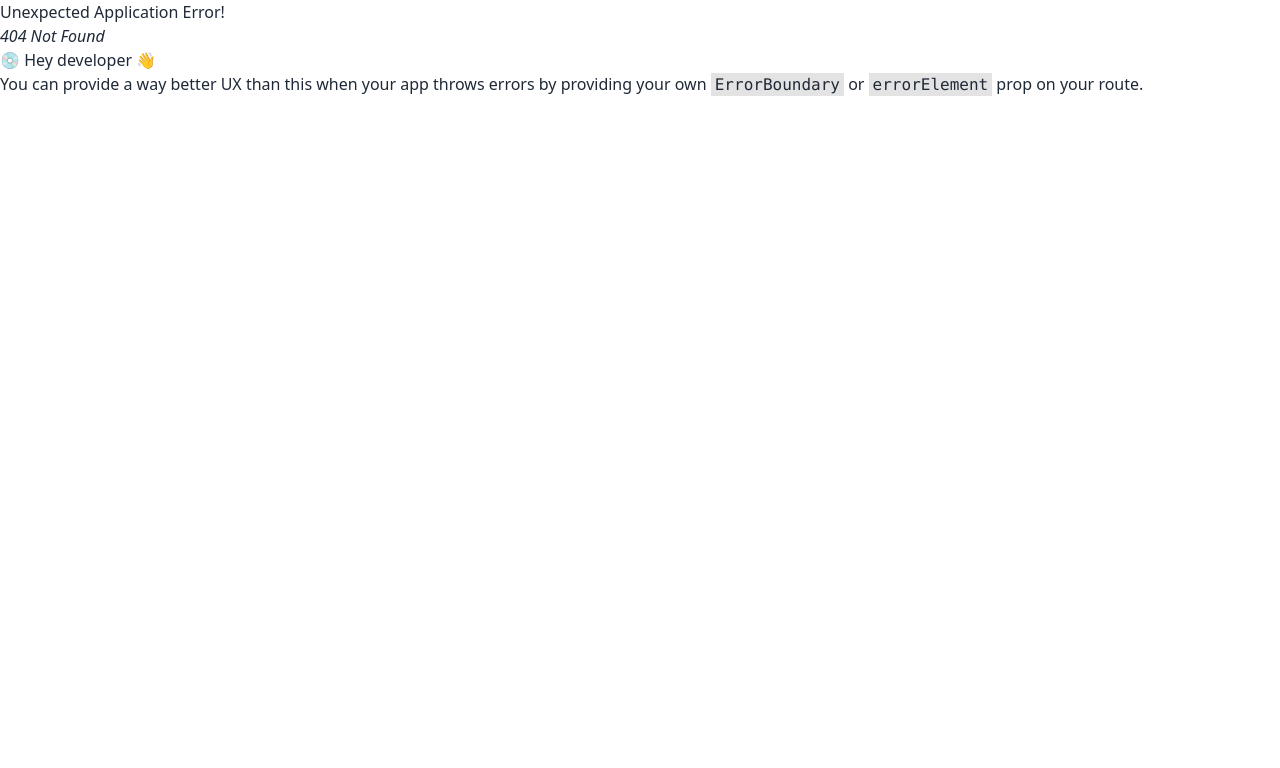
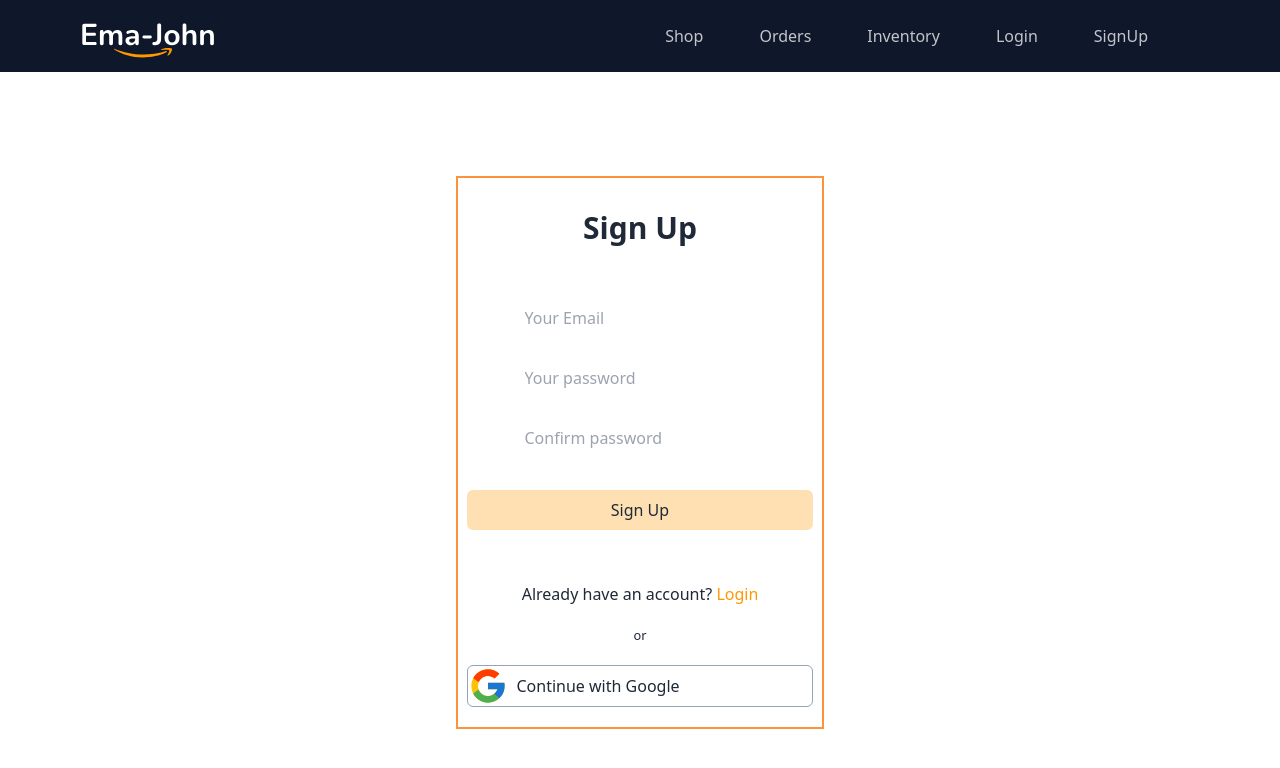
Before and after one commit to sranik28/Ema-John-Practice-react, a React (Vite) app: page /signUp in a window 1280 px wide. Before the commit this address had no page. Shown: the top 768 px of the page. Built offline with nearby package versions, Linux system fonts and the light colour scheme.

Commit message:
fireBase Added

```diff
--- a/package.json
+++ b/package.json
@@ -10,6 +10,7 @@
   },
   "dependencies": {
     "daisyui": "^2.51.5",
+    "firebase": "^9.19.1",
     "localforage": "^1.10.0",
     "match-sorter": "^6.3.1",
     "react": "^18.2.0",
--- a/src/App.jsx
+++ b/src/App.jsx
@@ -6,7 +6,7 @@ import Header from './componentes/Header/Header'
 import Cards from './componentes/Cards/Cards'
 
 function App() {
-  const [count, setCount] = useState(0)
+
 
   return (
     <div className="App">
--- /dev/null
+++ b/src/Context/Context.jsx
@@ -0,0 +1,41 @@
+import { createContext, useContext, useState } from "react";
+import { createUserWithEmailAndPassword, getAuth, signInWithEmailAndPassword, signOut } from "firebase/auth";
+import app from "../fireBase/fireBase.config";
+
+const AuthContext = createContext(null)
+
+const auth = getAuth(app)
+
+const AuthProvider = ({ children }) => {
+
+    const [user, setUser] = useState(null)
+
+    const createUser = (email, password) => {
+        return createUserWithEmailAndPassword(auth, email, password)
+    }
+
+    const singInUser = (email, password) => {
+        return signInWithEmailAndPassword(auth, email, password)
+    }
+
+    const logOut = () => {
+        return signOut(auth)
+    }
+
+    const authInfo = {
+        user,
+        createUser,
+        singInUser,
+        logOut
+    }
+
+    return <AuthContext.Provider value={authInfo}>
+        {children}
+    </AuthContext.Provider>
+}
+
+const useDataGlobally = () => {
+    return useContext(AuthContext)
+}
+
+export { AuthProvider, useDataGlobally }
--- a/src/Pages/Login.jsx
+++ b/src/Pages/Login.jsx
@@ -1,9 +1,53 @@
-import React from 'react';
+import React, { useState } from 'react';
+import { Link } from 'react-router-dom';
+import { FcGoogle } from 'react-icons/fc';
+import { useDataGlobally } from '../Context/Context';
 
 const Login = () => {
+
+    const { singInUser } = useDataGlobally()
+    const [error,setError]=useState("");
+
+    const logInFromHandel = (e) => {
+        e.preventDefault()
+
+
+        const email = e.target.email.value;
+        const password = e.target.password.value;
+        console.log(email, password)
+
+        singInUser(email, password)
+            .then(result => {
+                const loggedUser = result.user;
+                console.log(loggedUser)
+                e.target.reset()
+            })
+            .catch(error => {
+                setError(error.message)
+
+            })
+    }
+
     return (
-        <div>
-            <h1>this is login page</h1>
+        <div className='max-w-[1240px] mx-auto p-2'>
+            <form onSubmit={logInFromHandel} className=' text-center  my-24 border-2 border-orange-400 md:w-[30%]  mx-auto  '>
+                <h1 className='my-8 font-bold text-3xl'>Login</h1>
+                <input className='my-5 px-8 py-2' type="email" name='email' placeholder='Your Email' required /><br />
+                <input className='px-8 py-2' type="password" name='password' placeholder='Your password' /><br />
+                <button className='bg-[#FFE0B3] w-[95%] mx-auto rounded-md py-2 my-8'>Login</button>
+
+                <p className='my-5'>New to Ema-john? <span className='text-[#FF9900]'>
+                    <Link to="/signUp">Create New Account</Link>
+                </span>
+                </p>
+                <p className='text-red-600 text-xl'>{error}</p>
+
+                <small><p className='my-5'>or</p></small>
+                <button className='flex items-center gap-2 w-[95%] mx-auto rounded-md border border-slate-400 mb-5 '><FcGoogle className='w-10 h-10' />
+                    <span className='text-center'>Continue with Google
+                    </span>
+                </button>
+            </form>
         </div>
     );
 };
--- /dev/null
+++ b/src/Pages/SignUp.jsx
@@ -0,0 +1,68 @@
+import React, { useState } from 'react';
+import { Link } from 'react-router-dom';
+import { FcGoogle } from 'react-icons/fc';
+import { useDataGlobally } from '../Context/Context';
+
+
+
+const SignUp = () => {
+
+const{createUser}=useDataGlobally()
+
+    const [error, setError] = useState("")
+
+    const signUpFromHandel = (e) => {
+        e.preventDefault()
+
+        const email = e.target.email.value;
+        const password = e.target.password.value;
+        const confirm = e.target.confirm.value;
+        console.log(email,password,confirm)
+        setError("")
+        if (password !== confirm) {
+            setError("Your password did not match")
+            return
+        }
+        else if (password.length < 6) {
+            setError("Password must be 6 characters or longer")
+            return
+        }
+
+        createUser(email, password)
+        .then(result=>{
+            const loggedUser=result.user;
+            console.log(loggedUser)
+        })
+        .catch(error=>{
+            setError(error.message)
+
+        })
+
+    }
+
+    return (
+        <div className='max-w-[1240px] mx-auto p-2'>
+            <form onSubmit={signUpFromHandel} className=' text-center  my-24 border-2 border-orange-400 md:w-[30%]  mx-auto  '>
+                <h1 className='my-8 font-bold text-3xl'>Sign Up</h1>
+                <input className='my-5 px-8 py-2' type="email" name='email' placeholder='Your Email' required /><br />
+                <input className='px-8 py-2' type="password" name='password' placeholder='Your password' /><br />
+                <input className='px-8 py-2 mt-5' type="password" name='confirm' placeholder='Confirm password' required /><br />
+                <p className='text-red-600 text-xl'>{error}</p>
+                <button className='bg-[#FFE0B3] w-[95%] mx-auto rounded-md py-2 my-8'>Sign Up</button>
+
+                <p className='my-5'>Already have an account?  <span className='text-[#FF9900]'>
+                    <Link to="">Login</Link>
+                </span>
+                </p>
+
+                <small><p className='my-5'>or</p></small>
+                <button className='flex items-center gap-2 w-[95%] mx-auto rounded-md border border-slate-400 mb-5 '><FcGoogle className='w-10 h-10' />
+                    <span className='text-center'>Continue with Google
+                    </span>
+                </button>
+            </form>
+        </div>
+    );
+};
+
+export default SignUp;
--- a/src/componentes/Header/Header.jsx
+++ b/src/componentes/Header/Header.jsx
@@ -1,15 +1,40 @@
-import React from 'react';
+import React, { useState } from 'react';
 import logo from "../../../images/Logo.svg"
-import { Link } from 'react-router-dom';
+import { Link, NavLink } from 'react-router-dom';
+import { FiMenu } from 'react-icons/fi';
+import { IoMdClose } from 'react-icons/io';
+import { useDataGlobally } from '../../Context/Context';
 const Header = () => {
+
+    const [toggle, SetToggle] = useState(false)
+
+    const { user,logOut } = useDataGlobally()
+
+    const handelSignOut=()=>{
+        logOut()
+        .then(result=>{})
+        .catch(error=>{
+            console.log(error)
+        })
+    }
+
     return (
-        <div className="bg-slate-900  text-white flex justify-between px-20 items-center py-3">
+        <div className="bg-slate-900  text-white flex justify-between px-5 md:px-20 items-center py-3">
             <Link to="/"><img src={logo}></img></Link>
             <div>
-                    <Link className='mr-10 hover:text-orange-400'to='/shop'>Shop</Link>
-                    <Link className='mr-10 hover:text-orange-400'to='/Orders'>Orders </Link>
-                    <Link className='mr-10 hover:text-orange-400'to='/Inventory '> Inventory</Link>
-                    <Link className='mr-10 hover:text-orange-400'to='/login'>Login</Link>
+                <span className='md:hidden '>
+                    {
+                        toggle ? <IoMdClose onClick={() => SetToggle(!toggle)} /> : <FiMenu onClick={() => SetToggle(!toggle)} />
+                    }
+                </span>
+                <ul className={`transition-all items-center duration-300  gap-4 flex bg-black p-3 opacity-75 md:bg-transparent md:flex-row flex-col absolute md:static w-full top-[10%] z-50 ${toggle ? "left-0" : "-left-full"}`}>
+                    <NavLink className='mr-10 hover:text-orange-400' to='/shop' onClick={() => SetToggle(false)}>Shop</NavLink>
+                    <NavLink className='mr-10 hover:text-orange-400' to='/orders' onClick={() => SetToggle(false)}>Orders </NavLink>
+                    <NavLink className='mr-10 hover:text-orange-400' to='/inventory ' onClick={() => SetToggle(false)}> Inventory</NavLink>
+                    <NavLink className='mr-10 hover:text-orange-400' to='/login' onClick={() => SetToggle(false)}>Login</NavLink>
+                    <NavLink className='mr-10 hover:text-orange-400' to='/signUp'>SignUp</NavLink>
+                    {user && <span>welcome {user.email} <button onClick={handelSignOut}>Sign Out</button></span>}
+                </ul>
             </div>
         </div>
     );
--- a/src/componentes/product/Product.jsx
+++ b/src/componentes/product/Product.jsx
@@ -9,7 +9,7 @@ const Product = (props) => {
     // props.handleAddToCard
 
     return (
-        <div className="card w-full h-full bg-base-100 border border-orange-500 rounded mt-2">
+        <div className="card w-full h-full bg-base-100 border border-orange-500 rounded mt-2 ">
             <figure><img className='w-full' src={img} alt="No Img" /></figure>
             <div className="card-body">
                 <h2 className="text-xl font-bold">{name}</h2>
--- /dev/null
+++ b/src/fireBase/fireBase.config.js
@@ -0,0 +1,19 @@
+// Import the functions you need from the SDKs you need
+import { initializeApp } from "firebase/app";
+// TODO: Add SDKs for Firebase products that you want to use
+// https://firebase.google.com/docs/web/setup#available-libraries
+
+// Your web app's Firebase configuration
+const firebaseConfig = {
+  apiKey: "AIzaSyBfVECDeiYOQ9StQx0nLxQZm6DFlTXFttE",
+  authDomain: "ema-john-practice-6aee1.firebaseapp.com",
+  projectId: "ema-john-practice-6aee1",
+  storageBucket: "ema-john-practice-6aee1.appspot.com",
+  messagingSenderId: "1084949248379",
+  appId: "1:1084949248379:web:73eb36688e07a5093b25de"
+};
+
+// Initialize Firebase
+const app = initializeApp(firebaseConfig);
+
+export default app;
```
Also changed, not shown: src/main.jsx (+25 -17 lines), 1 other file (tests, documents, lock files or other folders).
